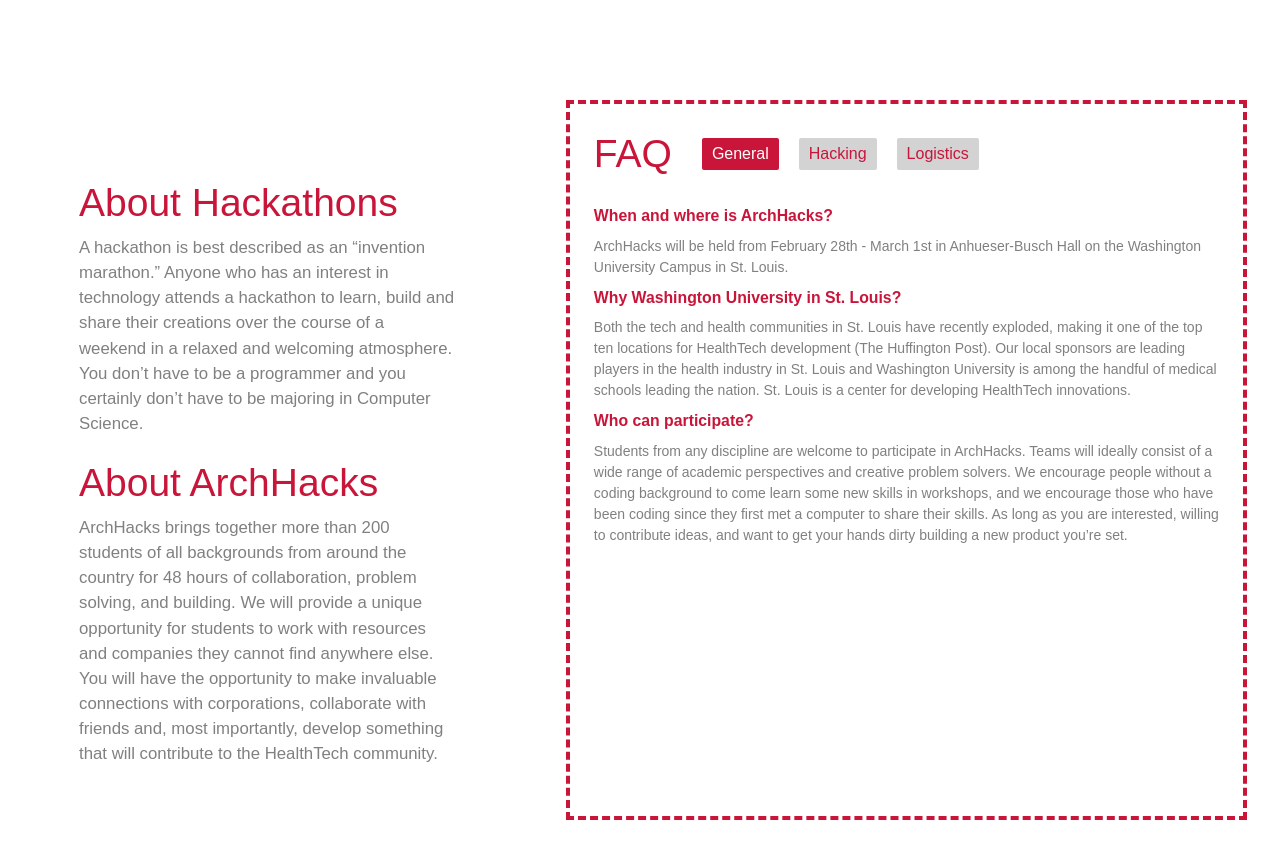
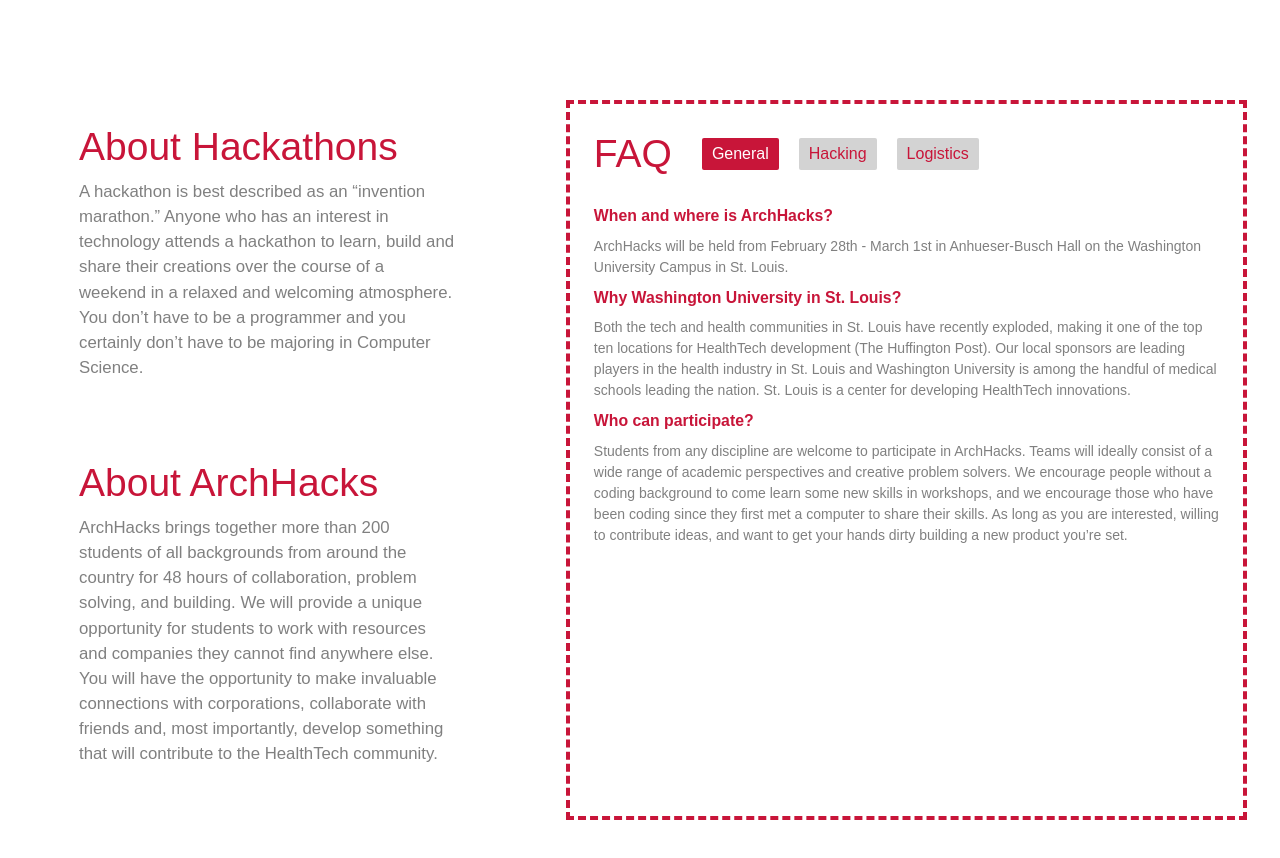
Before and after one commit to archhacks/site-2020, a React (Create React App) app in the folder client/: page / in a window 1280 px wide. Shown: the part 740-1598 px from the top of the page. Built offline with nearby package versions, Linux system fonts and the light colour scheme; a web font is replaced by a local one.

Commit message:
d00p dop

```diff
--- a/client/src/App.css
+++ b/client/src/App.css
@@ -64,8 +64,8 @@
 }
 .Info-Left-Content {
   text-align: left;
-  margin-top: 15vh;
-  margin-bottom: 15vh;
+  margin-top: 8vh;
+  margin-bottom: 8vh;
 }
 .Info-Left-Gutter {
   min-height: 100vh;
@@ -89,10 +89,10 @@
   float: none;
 }
 .Info-About-General {
-  min-height: 35vh;
+  min-height: 42vh;
 }
 .Info-About-Specific {
-  min-height: 35vh;
+  min-height: 42vh;
 }
 .Info-Right-Content {
   text-align: left;
```
